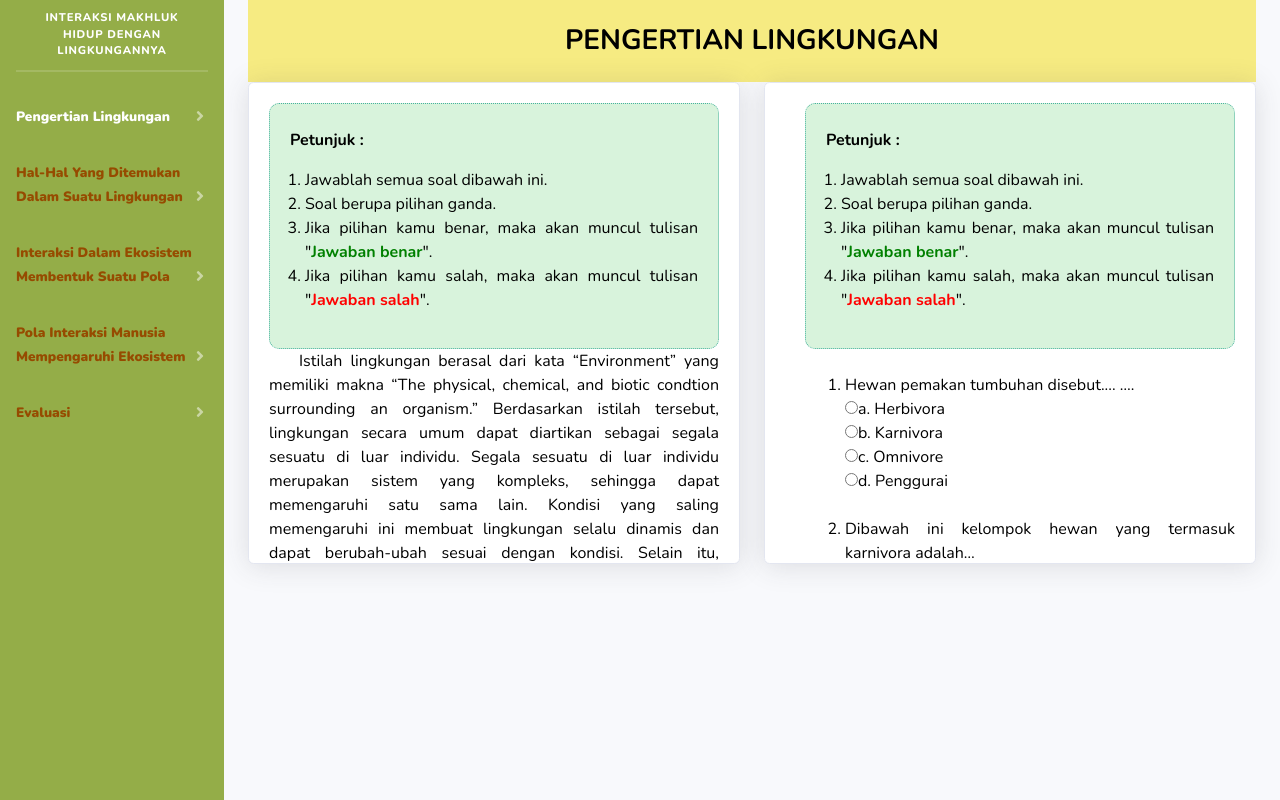
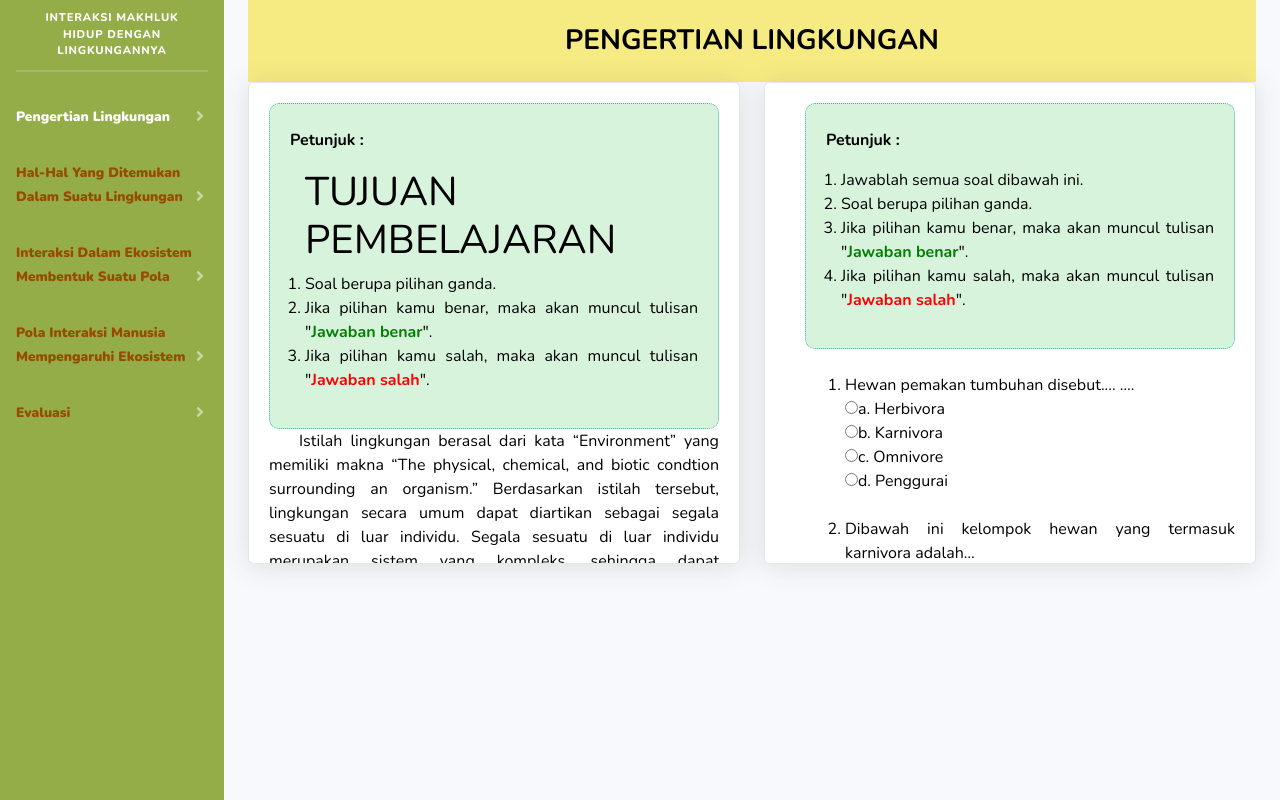
Before and after one commit to interaksimakhlukhidup/interaksimakhlukhidup.github.io, a website with bundled scripts: page pengertianlingkungan.html in a window 1280 px wide. Built offline with nearby package versions, Linux system fonts and the light colour scheme; grey boxes are pictures that could not be loaded.

Commit message:
perbaikan

```diff
--- a/pengertianlingkungan.html
+++ b/pengertianlingkungan.html
@@ -201,7 +201,7 @@
                                                 <b>Petunjuk :</b>
                                         </p>
                                         <ol style="padding-left: 15px">
-                                            <li class="nomor">Jawablah semua soal dibawah ini.</li>
+                                            <h1>TUJUAN PEMBELAJARAN</h1>
                                             <li class="nomor">Soal berupa pilihan ganda.</li>
                                             <li class="nomor">Jika pilihan kamu benar, maka akan muncul tulisan "<font style="color: green;font-weight: bold;">Jawaban benar</font>".</li>
                                             <li class="nomor">Jika pilihan kamu salah, maka akan muncul tulisan "<font style="color: red;font-weight: bold;">Jawaban salah</font>".</li>
```
